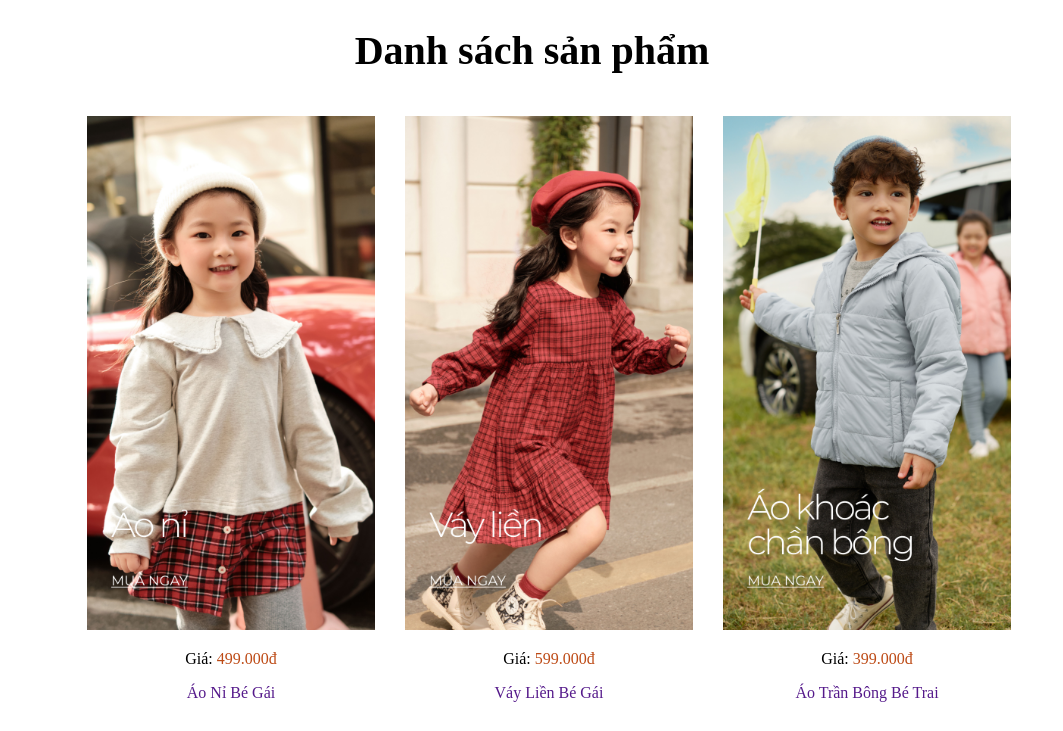
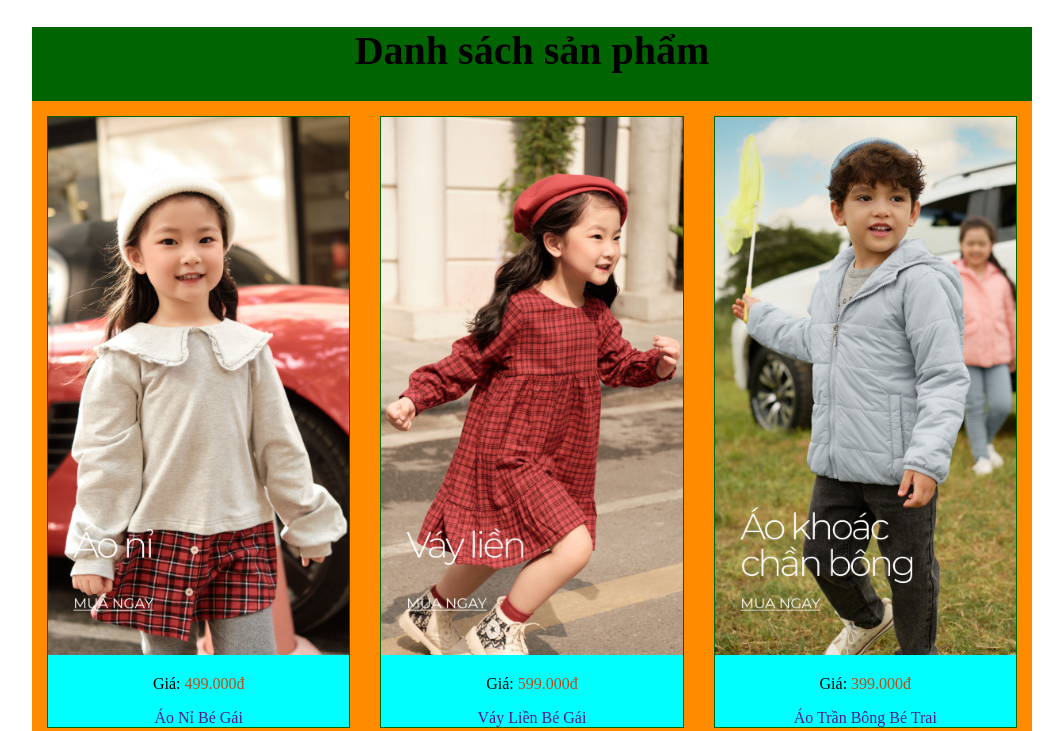
Before and after one commit to ngoclan1007/ngoclan1007.github.io, a plain HTML site: page BT3/index.html in a window 1280 px wide. Shown: the top 731 px of the page, without its empty margins (108-1171 px from the left). Drawn offline with Linux system fonts and the light colour scheme.

Commit message:
Update style.css

```diff
--- a/BT3/style.css
+++ b/BT3/style.css
@@ -1,6 +1,10 @@
+*{
+    box-sizing: border-box;
+}
 .container{
     max-width: 1000px;
     margin: auto;
+    background-color: darkgreen;
 }
 h1{
     text-align: center;
@@ -11,10 +15,18 @@ ul{
     text-align: center;
     display: flex;
     flex-wrap: wrap;
+    padding-left: 0px;
+    background-color: darkorange;
+
 }
 li.product-item{
-    flex-basis: 30%;
+    width: calc((100% - 90px) / 3);
     margin: 15px;
+    border: 1px solid darkgreen;
+    background-color: cyan;
+    /* width: 33.333%;
+    padding: 15px ;
+    bỏ margin */
 
 }
 .product-item img{
```
